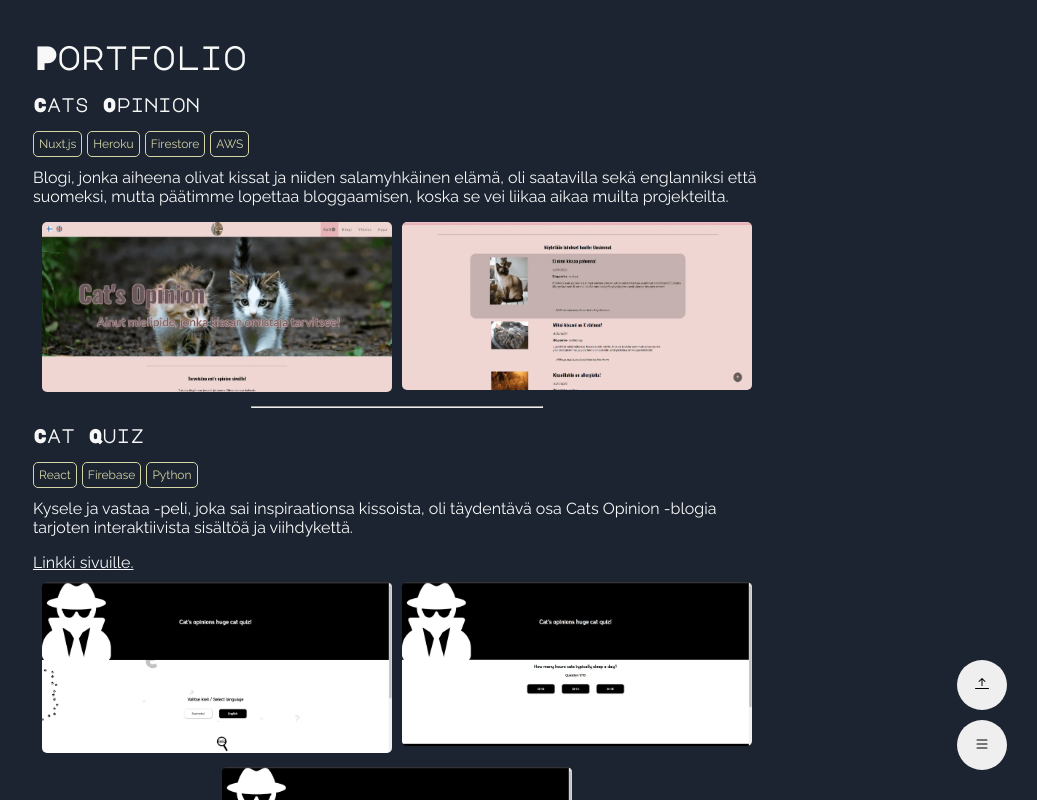
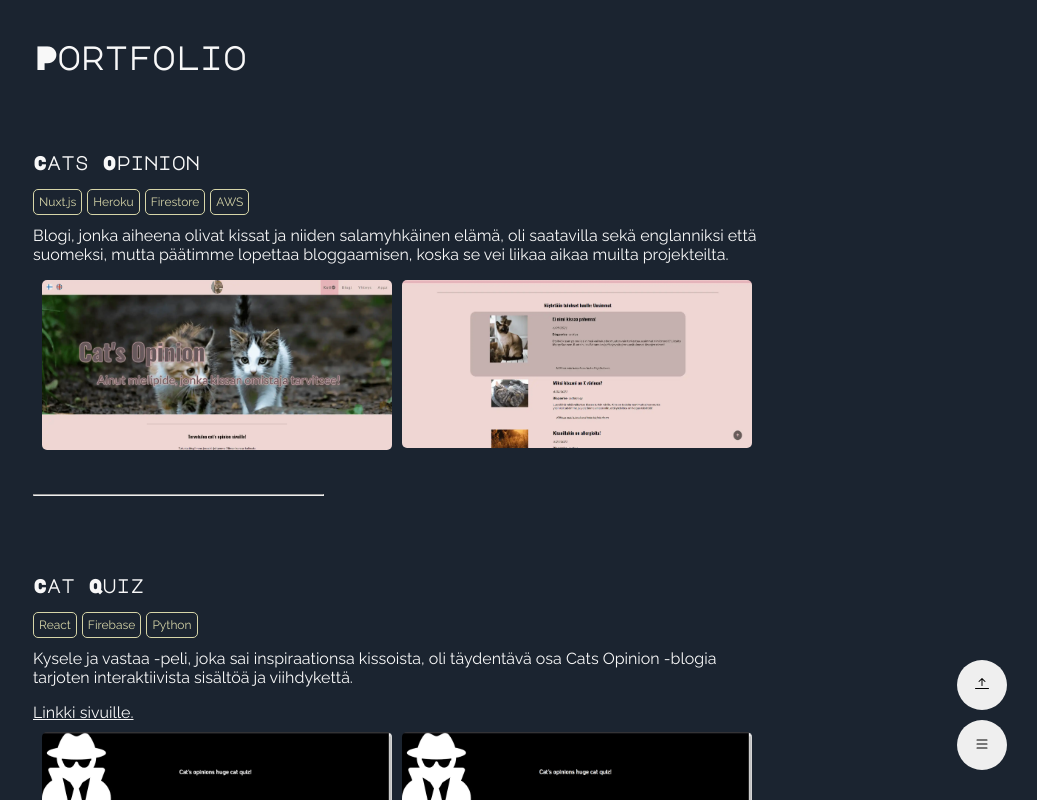
Before and after one commit to linre-90/personalsite, a React (Create React App) app: page /portfolio in a window 1280 px wide. Shown: the top 800 px of the page, without its empty margins (243-1280 px from the left). Built offline with nearby package versions, Linux system fonts and the light colour scheme.

Commit message:
Added rendering contact optional

```diff
--- a/src/App.tsx
+++ b/src/App.tsx
@@ -21,7 +21,15 @@ function App() {
             />
           }
         ></Route>
-        <Route path="/portfolio" element={<PortfolioPage />}></Route>
+        <Route
+          path="/portfolio"
+          element={
+            <PortfolioPage
+              acceptFunction={acceptGoogleCookies}
+              videoCookiesOk={videoCookie}
+            />
+          }
+        ></Route>
         <Route path="/yhteys" element={<ContactPage />}></Route>
         <Route path="*"></Route>
       </Routes>
--- a/src/Pages/contact.tsx
+++ b/src/Pages/contact.tsx
@@ -6,7 +6,7 @@ import Contact from "../components/contact";
  */
 const ContactPage = (): ReactElement => {
   return (
-    <PageBase>
+    <PageBase renderContact={false}>
       <Contact />
     </PageBase>
   );
--- a/src/components/headline.tsx
+++ b/src/components/headline.tsx
@@ -32,6 +32,9 @@ const useStyles = createUseStyles((theme: Dark | Light) => ({
   },
   specialColorHeader: {
     color: theme.highlightColor,
+  },
+  divider: {
+    width: "100%",
   },
 }));
 
@@ -98,6 +101,7 @@ const Headline = (): ReactElement => {
           </svg>
         </div>
       </h1>
+      <hr className={classes.divider}></hr>
     </div>
   );
 };
--- a/src/components/pageBase.tsx
+++ b/src/components/pageBase.tsx
@@ -4,6 +4,7 @@ import Nav from "./nav";
 import { PageBaseProps } from "../types";
 import { createUseStyles, useTheme } from "react-jss";
 import { Dark, Light } from "../theme";
+import Contact from "./contact";
 
 const useStyles = createUseStyles((theme: Dark | Light) => ({
   container: {
@@ -19,6 +20,9 @@ const useStyles = createUseStyles((theme: Dark | Light) => ({
       width: "60%",
     },
   },
+  contactSpacer: {
+    height: 50,
+  },
 }));
 
 /**
@@ -26,10 +30,10 @@ const useStyles = createUseStyles((theme: Dark | Light) => ({
  * @param param0
  * @returns
  */
-const PageBase = ({ children }: PageBaseProps): ReactElement => {
+const PageBase = ({ children, renderContact }: PageBaseProps): ReactElement => {
   const theme = useTheme<Dark | Light>();
   const classes = useStyles({ theme });
-
+  console.log(renderContact);
   return (
     <div className={classes.container}>
       {/* Nav and back to top buttons */}
@@ -41,7 +45,12 @@ const PageBase = ({ children }: PageBaseProps): ReactElement => {
         ]}
       ></Nav>
       <BacktoTopButton></BacktoTopButton>
+
       <>{children}</>
+      <div className={classes.contactSpacer}></div>
+      <hr></hr>
+      <div className={classes.contactSpacer}></div>
+      {renderContact === undefined && <Contact />}
     </div>
   );
 };
--- a/src/components/portfolioItem.tsx
+++ b/src/components/portfolioItem.tsx
@@ -6,7 +6,7 @@ import { createUseStyles, useTheme } from "react-jss";
 import { Dark, Light } from "../theme";
 
 const useStyles = createUseStyles((theme: Dark | Light) => ({
-  dividerStyle: { width: "40%" },
+  dividerStyle: { width: "40%", marginLeft: 0, marginTop: 40 },
   techPill: {
     border: "1px solid " + theme.highlightColor,
     marginRight: 5,
@@ -32,6 +32,10 @@ const useStyles = createUseStyles((theme: Dark | Light) => ({
       borderRadius: 5,
     },
   },
+  itemWrapper: {
+    marginTop: 80,
+    marginBottom: 80,
+  },
 }));
 
 /**
@@ -44,7 +48,7 @@ const PortfolioItem = (item: PortfolioItemProps): ReactElement => {
   const classes = useStyles({ theme });
 
   return (
-    <div>
+    <div className={classes.itemWrapper}>
       <h3>{item.headline}</h3>
       <div>
         {item.usedtech.map((i) => (
--- a/src/types.d.ts
+++ b/src/types.d.ts
@@ -22,6 +22,7 @@ export interface PageBaseProps {
     | ReactElement[]
     | ReactFragment
     | undefined;
+  renderContact?: boolean;
 }
 
 export interface NavProps {
```
